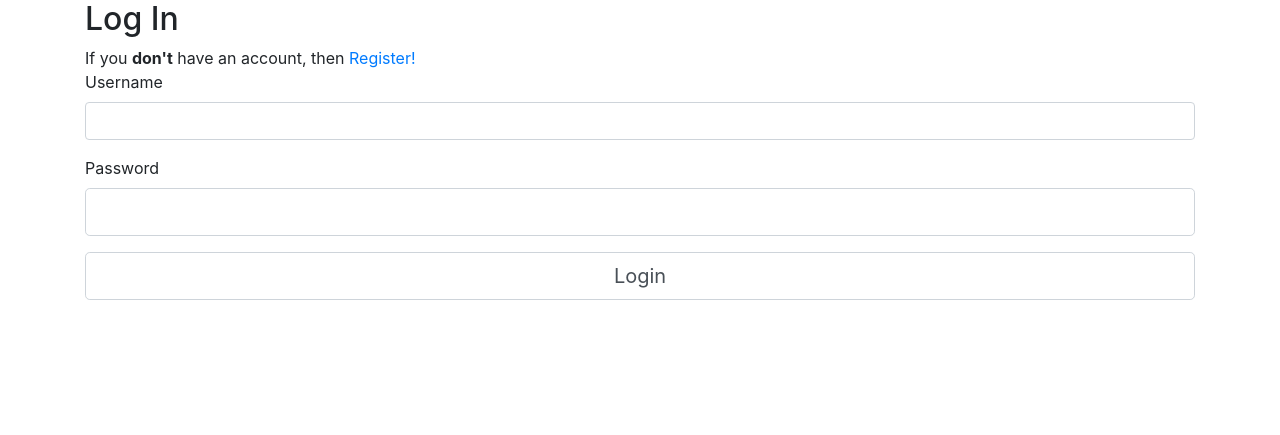
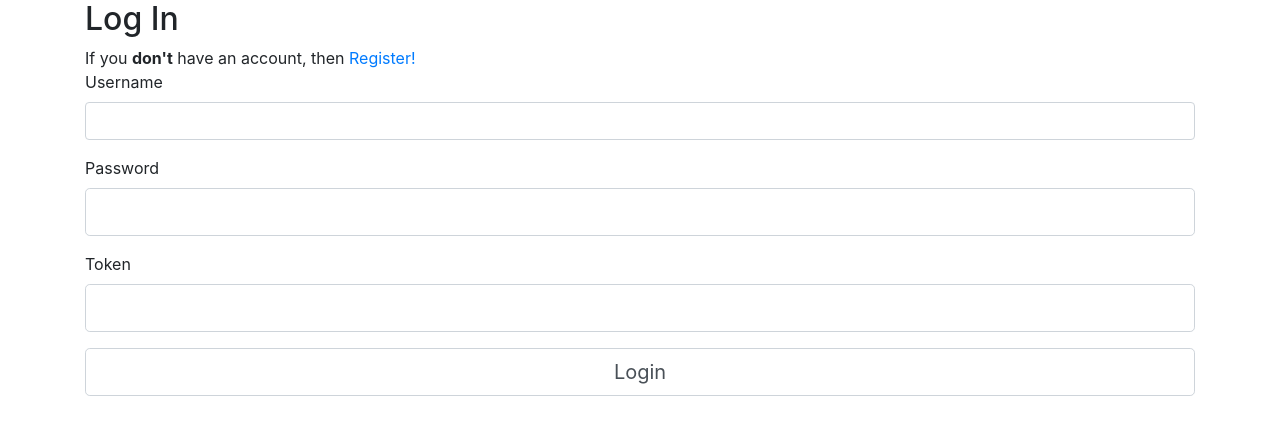
Before and after one commit to wescottj98/barbarianApple, a Flask app: page /login in a window 1280 px wide. Shown: the part 56-491 px from the top of the page. Run offline with Flask 2, Linux system fonts and the light colour scheme; some libraries are stand-ins or nearby versions.

Commit message:
2FA/TFA is working now

```diff
--- a/flask_app/templates/index.html
+++ b/flask_app/templates/index.html
@@ -3,10 +3,10 @@
 
 <div class="row">
     <div class="col">
+        <br>
        <h1>Welcome to your To Do List!</h1>
        <br>
-       <a href="/login"><button> Login </button></a>
-       <a href="/register"><button> Register </button></a>
+
     </div>
     <div class="col">
 
--- a/flask_app/templates/login.html
+++ b/flask_app/templates/login.html
@@ -39,6 +39,20 @@
                 {{ form.password.label(class="form-control-label") }}
                 {{ form.password(class="form-control form-control-lg") }}
             </div>
+
+            <div class="form-group">
+                {{ form.token.label(class="form-control-label") }}
+                {{ form.token(class="form-control form-control-lg") }}
+
+                {% if form.token.errors %}
+                <div class="alert alert-warning" role="alert">
+                    {% for error in form.token.errors %}
+                    <span>{{ error }}</span>
+                    {% endfor %}
+                </div>
+                {% endif %}
+            </div>
+
             <div class="form-group">
                 {{ form.submit(class="form-control form-control-lg") }}
             </div>
--- a/flask_app/users/forms.py
+++ b/flask_app/users/forms.py
@@ -39,7 +39,7 @@ class LoginForm(FlaskForm):
         if user is None:
             raise ValidationError("That username does not exist in our database.")
     def validate_token(self, token):
-        user = User.query.filter_by(username.self.username.data).first()
+        user = User.objects(username=self.username.data).first()
         if user is not None:
             tok_verified = pyotp.TOTP(user.otp_secret).verify(token.data)
             if not tok_verified:
--- a/flask_app/users/routes.py
+++ b/flask_app/users/routes.py
@@ -5,6 +5,11 @@ from flask_bcrypt import Bcrypt
 from werkzeug.utils import secure_filename
 
 from PIL import Image
+#2FA/TFA
+import pyotp
+import qrcode
+import qrcode.image.svg as svg
+from io import BytesIO
 
 # stdlib
 from datetime import datetime
@@ -33,7 +38,7 @@ def register():
         user.save()
         session['new_username'] = user.username
 
-        return redirect(url_for('users.login'))
+        return redirect(url_for('users.tfa'))
 
     return render_template('register.html', title='Register', form=form)
 
@@ -42,10 +47,10 @@ def qr_code():
     if 'new_username' not in session:
         return redirect(url_for('main.index'))
 
-    user = User.query.filter_by(username=session['new_username']).first()
+    user = User.objects(username=session['new_username']).first()
     session.pop('new_username')
 
-    uri = pyotp.totp.TOTP(user.otp_secret).provisioning_uri(name=user.username, issuer_name='CMSC388J-2FA-GP517')
+    uri = pyotp.totp.TOTP(user.otp_secret).provisioning_uri(name=user.username, issuer_name='ToDoList-App-2FA-GP517')
     img = qrcode.make(uri, image_factory=svg.SvgPathImage)
     stream = BytesIO()
     img.save(stream)
```
Also changed, not shown: flask_app/main/routes.py (+0 -10 lines).
